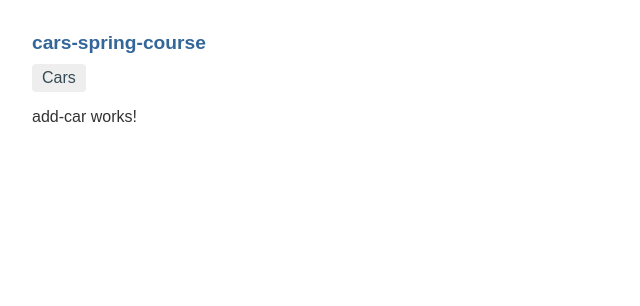
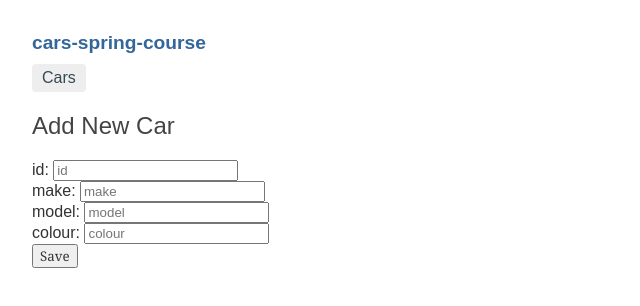
Before and after one commit to monika-rych/cars-spring-course, an Angular app: page /add-car in a window 1280 px wide. Shown: the top 306 px of the page, without its empty margins (0-640 px from the left). Built offline with nearby package versions, Linux system fonts and the light colour scheme.

Commit message:
add car implemented

```diff
--- a/src/app/add-car/add-car.component.html
+++ b/src/app/add-car/add-car.component.html
@@ -1 +1,21 @@
-<p>add-car works!</p>
+<div>
+    <h2> Add New Car </h2>
+    <div>
+        <label>id:
+            <input [(ngModel)]="car.id" placeholder="id" type="number" />
+        </label>
+        <br>
+        <label>make:
+            <input [(ngModel)]="car.make" placeholder="make" />
+        </label>
+        <br>
+        <label>model:
+            <input [(ngModel)]="car.model" placeholder="model" />
+        </label>
+        <br>
+        <label>colour:
+            <input [(ngModel)]="car.colour" placeholder="colour" />
+        </label>
+    </div>
+  <button (click)="save()">Save</button>
+</div>
--- a/src/app/add-car/add-car.component.ts
+++ b/src/app/add-car/add-car.component.ts
@@ -1,4 +1,7 @@
 import { Component, OnInit } from '@angular/core';
+import { Car } from '../car';
+import { CarService } from '../car.service';
+import { MessageService } from '../message.service';
 
 @Component({
   selector: 'app-add-car',
@@ -7,9 +10,19 @@ import { Component, OnInit } from '@angular/core';
 })
 export class AddCarComponent implements OnInit {
 
-  constructor() { }
+  public car = {} as Car;
+  constructor(private carService: CarService, private messageService: MessageService) { }
 
   ngOnInit(): void {
   }
 
+  public save(): void {
+    this.carService.save(this.car).subscribe(
+      () => {
+        this.messageService.add(`car with id ${this.car.id} added!`);
+        this.car = {} as Car;
+      }
+    );
+  }
+
 }
--- a/src/app/car.service.ts
+++ b/src/app/car.service.ts
@@ -38,6 +38,13 @@ export class CarService {
     );
   }
 
+  save(car: Car): Observable<any> {
+    return this.http.post(this.carsUrl, car).pipe(
+      tap(_ => this.log(`posted car id=${car.id}`)),
+      catchError(this.handleError<Car>('post Car'))
+    );
+  }
+
   deleteCar(carId: number): Observable<any> {
     const id = carId;
     const url = `${this.carsUrl}/${id}`;
--- a/src/app/cars/cars.component.html
+++ b/src/app/cars/cars.component.html
@@ -7,4 +7,4 @@
   <button (click)="delete(car.id)">delete</button>
 </li>
 </ul>
-<a routerLink="/add-car"><button>text</button></a>
+<a routerLink="/add-car"><button>Add new</button></a>
```
